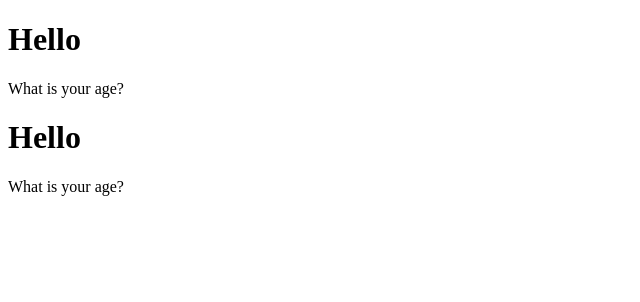
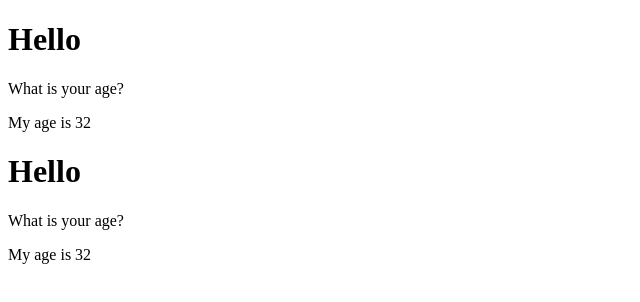
Before and after one commit to nambinachiyr/Hello_React, a React (Vite) app: page / in a window 1280 px wide. Shown: the top 302 px of the page, without its empty margins (0-640 px from the left). Built offline with nearby package versions, Linux system fonts and the light colour scheme.

Commit message:
adding js in the UI

```diff
--- a/src/Components/Greetin.jsx
+++ b/src/Components/Greetin.jsx
@@ -1,8 +1,14 @@
 function Greeting(){
+
+    let num1 = 15;
+    let num2 = 17;
+    let age = num1+num2;
    return (
     <>
       <h1>Hello</h1>
       <p>What is your age?</p>
+
+      <p>My age is {age}</p>
     </>
    )
 }
```
